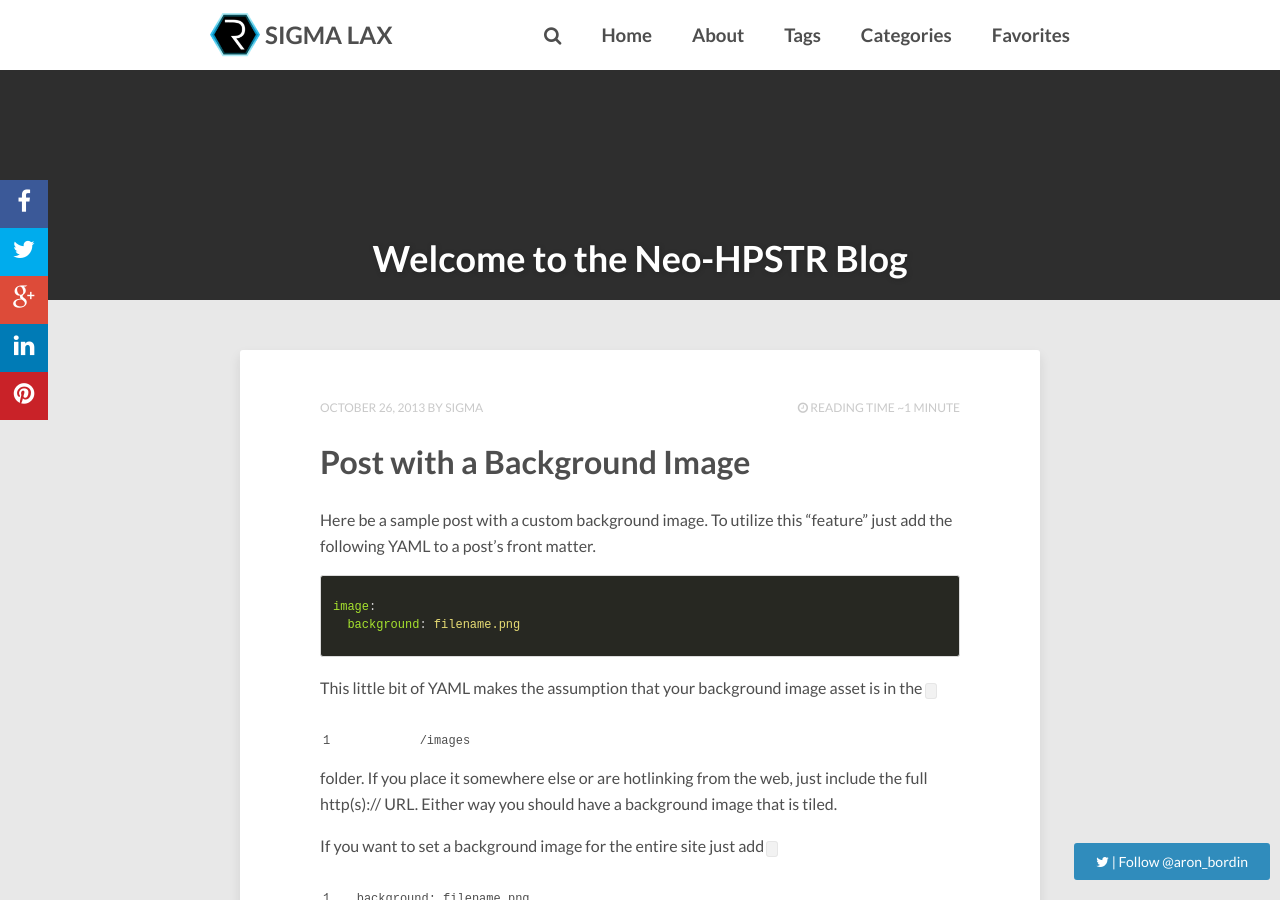
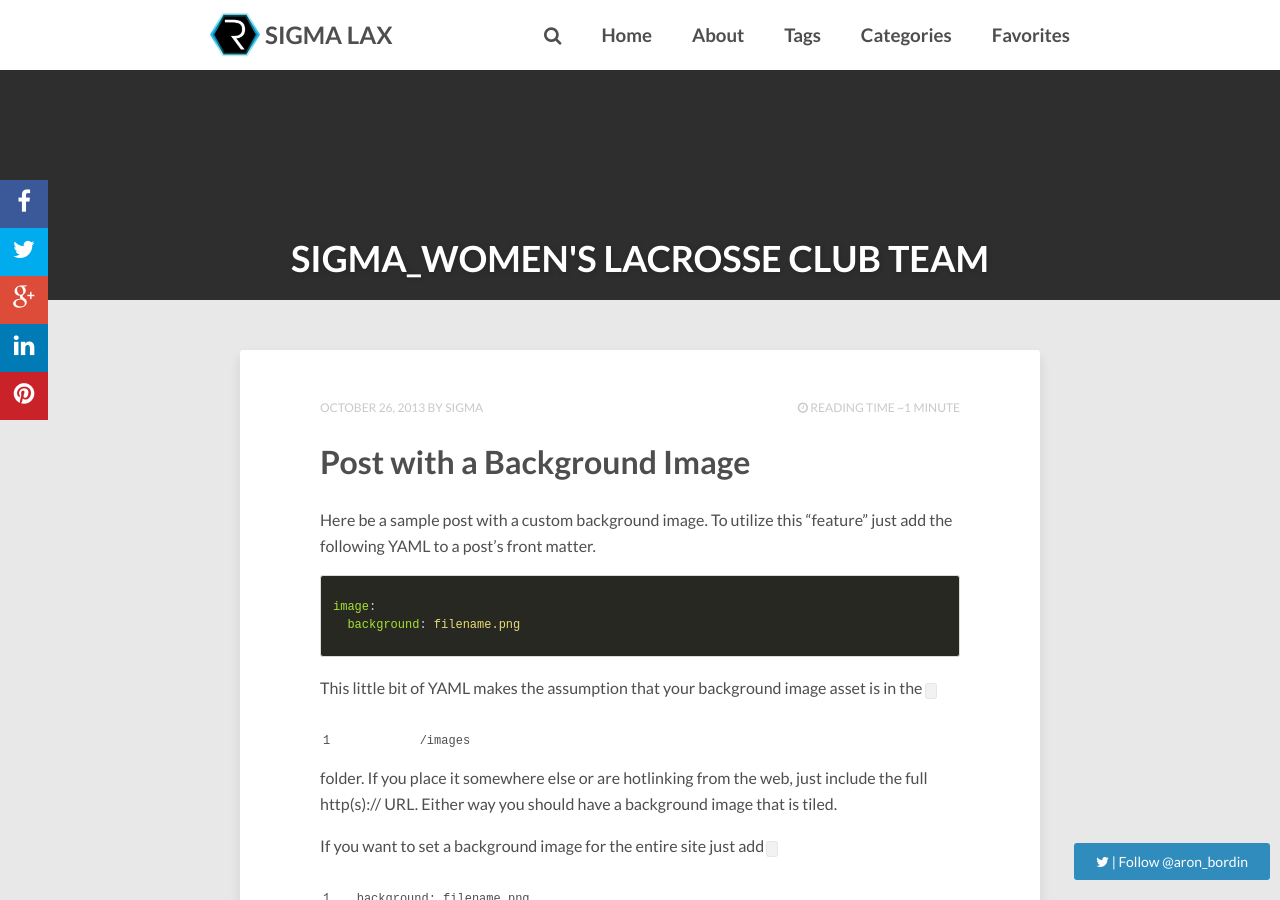
Before and after one commit to sigma-lax/sigma-lax.github.io, a Jekyll site: the page built from index.html, in a window 1280 px wide and 900 px high. Built offline with Jekyll 4.4.1, drawn with Linux system fonts in a browser that asks for light colours; nearby versions of some CDN libraries; the list of posts is cut into pages by our own code; comment, search, counter and statistics services are not loaded.

Commit message:
update title

```diff
--- a/index.html
+++ b/index.html
@@ -1,6 +1,6 @@
 ---
 layout: post-index
-title: "Welcome to the Neo-HPSTR Blog"
+title: "SIGMA_WOMEN'S LACROSSE CLUB TEAM"
 description: "Describe this nonsense."
 tags: [Jekyll, theme, themes, responsive, blog, modern]
 comments: false
```
